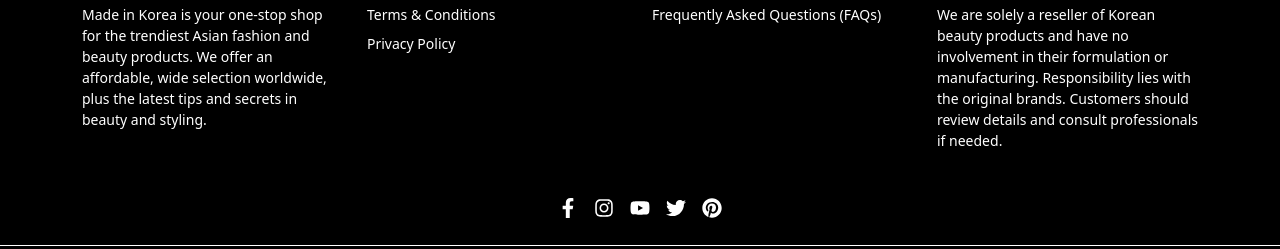
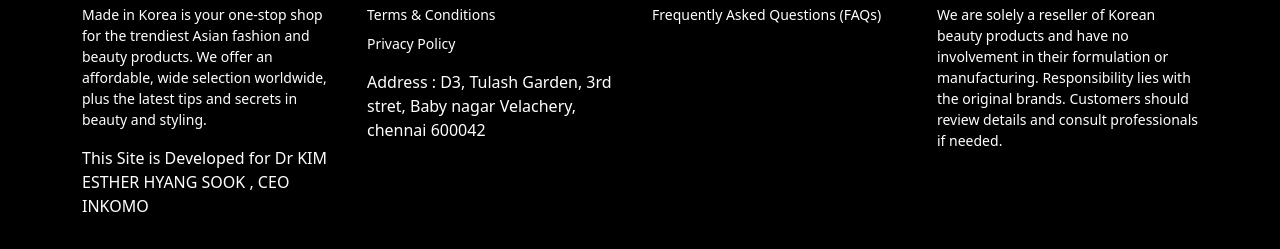
Before and after one commit to Reena-Evanjaline/new-macoron, a Next.js app: page / in a window 1280 px wide. Shown: the part 703-952 px from the top of the page. Built offline with nearby package versions, Linux system fonts and the light colour scheme; no server answers; the database is empty.

Commit message:
address change

```diff
--- a/app/components/Footer.js
+++ b/app/components/Footer.js
@@ -21,6 +21,8 @@ export default function Footer() {
             <p className="small text-white">
               Made in Korea is your one-stop shop for the trendiest Asian fashion and beauty products. We offer an affordable, wide selection worldwide, plus the latest tips and secrets in beauty and styling.
             </p>
+            <p>This Site is Developed for Dr KIM ESTHER  HYANG SOOK  , CEO  INKOMO</p>
+
           </div>
 
           {/* ABOUT MADE IN KOREA */}
@@ -34,6 +36,7 @@ export default function Footer() {
                 <a href="#" className="text-decoration-none text-white">Privacy Policy</a>
               </li>
             </ul>
+             <p>Address : D3, Tulash Garden, 3rd stret, Baby nagar  Velachery, chennai 600042</p>
           </div>
 
           {/* CUSTOMER CARE */}
```
